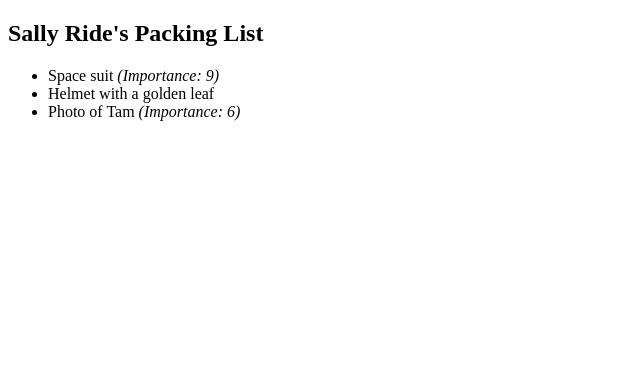
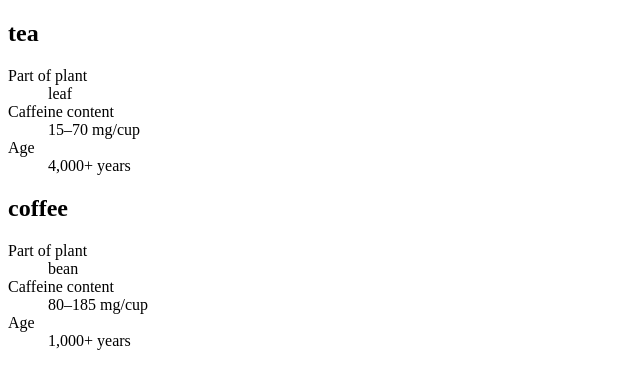
Before and after one commit to NgirfanulMangali/Learn-React, a React (Vite) app: page / in a window 1280 px wide. Shown: the top 388 px of the page, without its empty margins (0-640 px from the left). Built offline with nearby package versions, Linux system fonts and the light colour scheme.

Commit message:
refactor a series of ? to if and variables

```diff
--- a/src/App.jsx
+++ b/src/App.jsx
@@ -1,33 +1,34 @@
-function Item({ name, importance }) {
+function Drink({ name }) {
+  let part, caffeine, age;
+  if (name === 'tea') {
+    part = 'leaf';
+    caffeine = '15–70 mg/cup';
+    age = '4,000+ years';
+  } else if (name === 'coffee') {
+    part = 'bean';
+    caffeine = '80–185 mg/cup';
+    age = '1,000+ years';
+  }
   return (
-    <li className="item">
-      {name}
-      {importance > 0 && ' '}
-      {importance > 0 &&
-        <i>(Importance: {importance})</i>
-      }
-    </li>
+    <section>
+      <h1>{name}</h1>
+      <dl>
+        <dt>Part of plant</dt>
+        <dd>{part}</dd>
+        <dt>Caffeine content</dt>
+        <dd>{caffeine}</dd>
+        <dt>Age</dt>
+        <dd>{age}</dd>
+      </dl>
+    </section>
   );
 }
 
-export default function PackingList() {
+export default function DrinkList() {
   return (
-    <section>
-      <h1>Sally Ride's Packing List</h1>
-      <ul>
-        <Item
-          importance={9}
-          name="Space suit"
-        />
-        <Item
-          importance={0}
-          name="Helmet with a golden leaf"
-        />
-        <Item
-          importance={6}
-          name="Photo of Tam"
-        />
-      </ul>
-    </section>
+    <div>
+      <Drink name="tea" />
+      <Drink name="coffee" />
+    </div>
   );
 }
```
